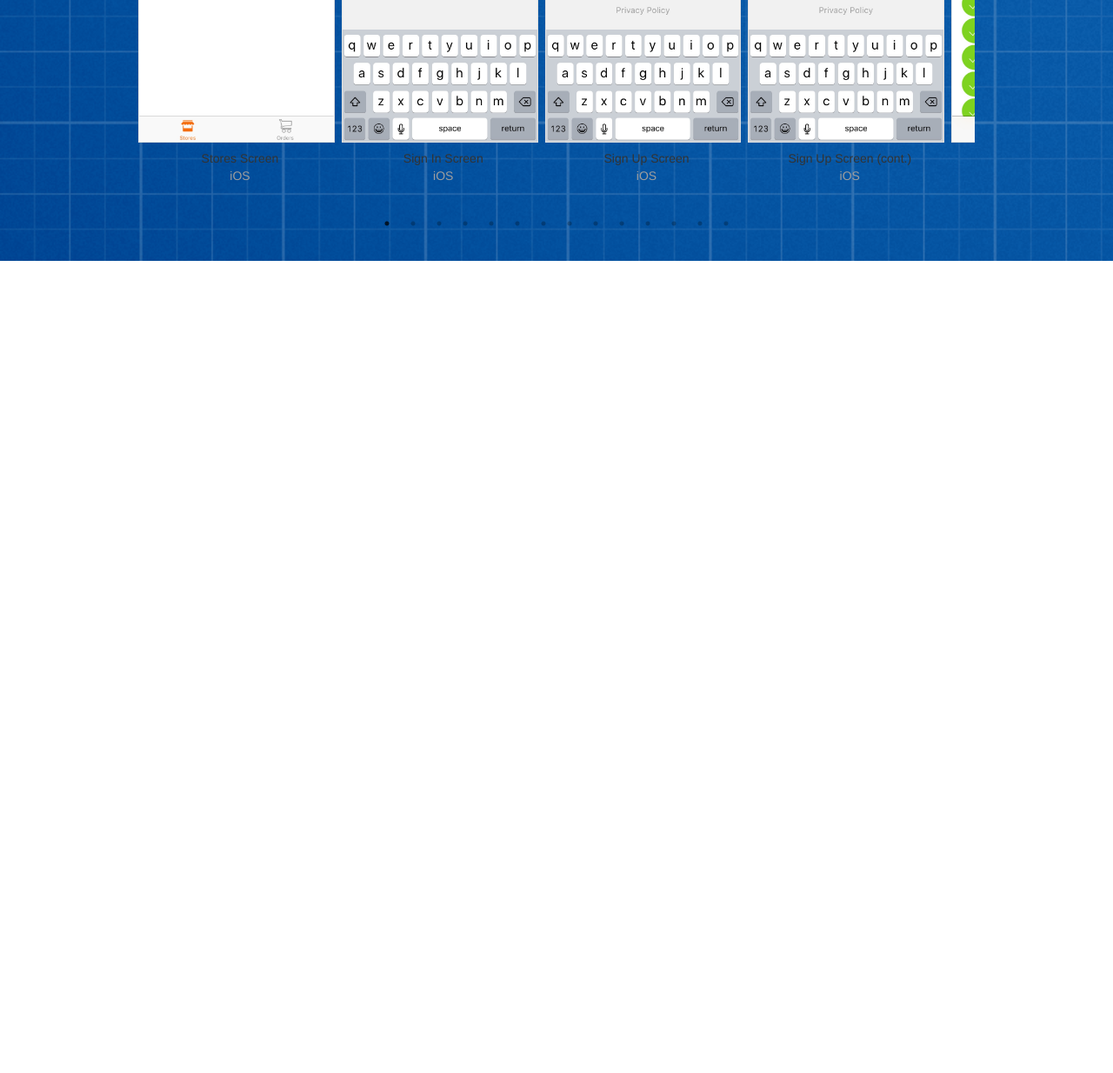
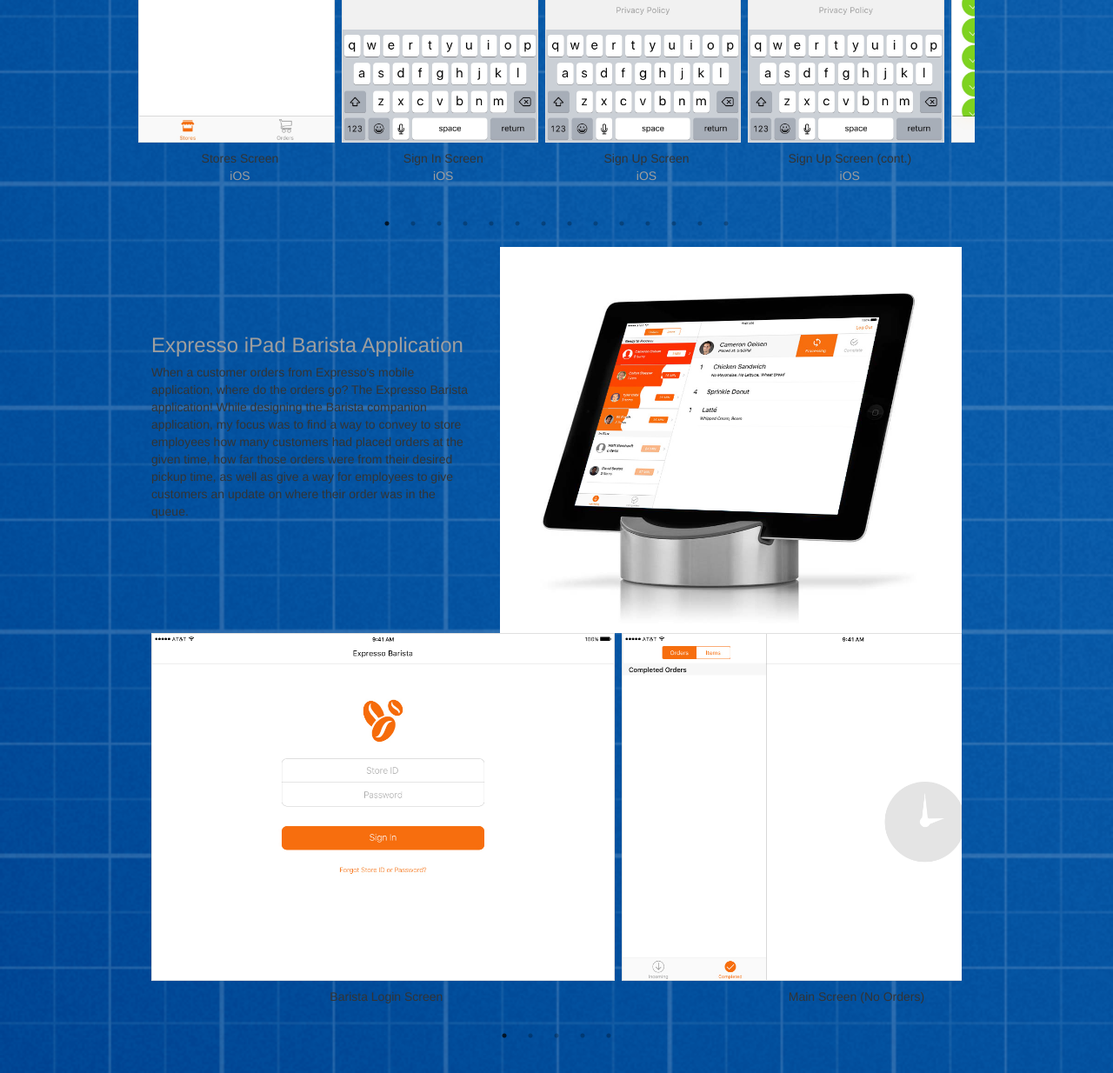
Before and after one commit to cameronoelsen/portfolio-site, a plain HTML site: page project2.html in a window 1280 px wide. Shown: the part 1329-2563 px from the top of the page at 87% size. Before the commit the page ends 1629 px from the top, so only its background shows below. Drawn offline with nearby package versions, Linux system fonts and the light colour scheme; files whose address does not match are found by name.

Commit message:
Added barista section to website, added descriptive content, barista slider, barista images

```diff
--- a/css/style.css
+++ b/css/style.css
@@ -230,7 +230,7 @@
 .expresso-sw-slider, .expresso-mobile-slider {
     margin-top: 16px;
 }
-.expresso-mobile-slider {
+.expresso-mobile-slider, .expresso-barista-slider {
     text-align: center;
 }
 .slider-desc-head {
@@ -239,7 +239,12 @@
 }
 .slider-desc-subhead {
     color: #9E9E9E;
-
+}
+.barista-showcase {
+    width: 100%;
+}
+.barista-header {
+    padding-top: 100px;
 }
 
 /* Bootstrap Breakpoints
--- a/js/slider.js
+++ b/js/slider.js
@@ -17,4 +17,13 @@
         arrows: false,
         variableWidth: true
     });
+    $('.expresso-barista-slider').slick({
+        dots:true,
+        infinite: false,
+        speed: 300,
+        slidesToShow: 1,
+        slidesToScroll: 1,
+        arrows: false,
+        variableWidth: true
     });
+});
--- a/project2.html
+++ b/project2.html
@@ -10,6 +10,7 @@
         <link type="text/css" rel="stylesheet" href="css/style.css"/>
         <meta charset="utf-8">
         <meta name="viewport" content="width=device-width, initial-scale=1.0"/>
+        <title>Expresso | Cameron Oelsen's Portfolio</title>
     </head>
     <body>
         <div class="project-container">
@@ -214,6 +215,39 @@
                                 </div>
                             </div>
                         </div>
+                        <div class="col-sm-12 content-section">
+                            <div class="col-sm-5 barista-header">
+                                <h3 class="section-header">Expresso iPad Barista Application</h3>
+                                <p>When a customer orders from Expresso's mobile application, where do the orders go? The Expresso Barista application! While designing the Barista companion application, my focus was to find a way to convey to store employees how many customers had placed orders at the given time, how far those orders were from their desired pickup time, as well as give a way for employees to give customers an update on where their order was in the queue.</p>
+                            </div>
+                            <div class="col-sm-7">
+                                <img class="barista-showcase" src="images/expresso/barista/barista-ipad.jpg"/>
+                            </div>
+                            <div class="col-sm-12">
+                                <div class="expresso-barista-slider">
+                                    <div>
+                                        <img class="expresso-mobile-img" src="images/expresso/barista/barista-1.jpg"/>
+                                        <p class="slider-desc-head">Barista Login Screen</p>
+                                    </div>
+                                    <div>
+                                        <img class="expresso-mobile-img" src="images/expresso/barista/barista-2.jpg"/>
+                                        <p class="slider-desc-head">Main Screen (No Orders)</p>
+                                    </div>
+                                    <div>
+                                        <img class="expresso-mobile-img" src="images/expresso/barista/barista-3.jpg"/>
+                                        <p class="slider-desc-head">In Flux Order Focused</p>
+                                    </div>
+                                    <div>
+                                        <img class="expresso-mobile-img" src="images/expresso/barista/barista-4.jpg"/>
+                                        <p class="slider-desc-head">Main Screen (Orders In Progress)</p>
+                                    </div>
+                                    <div>
+                                        <img class="expresso-mobile-img" src="images/expresso/barista/barista-5.jpg"/>
+                                        <p class="slider-desc-head">Item Inventory</p>
+                                    </div>
+                                </div>
+                            </div>
+                        </div>
                     </div>
                 </div>
             </div>
```
Also changed, not shown: images/expresso/barista/barista-1.jpg (added), images/expresso/barista/barista-2.jpg (added), images/expresso/barista/barista-3.jpg (added), images/expresso/barista/barista-4.jpg (added), images/expresso/barista/barista-5.jpg (added), images/expresso/barista/barista-ipad.jpg (added). Lines whose indentation alone changed are shown as unchanged.
